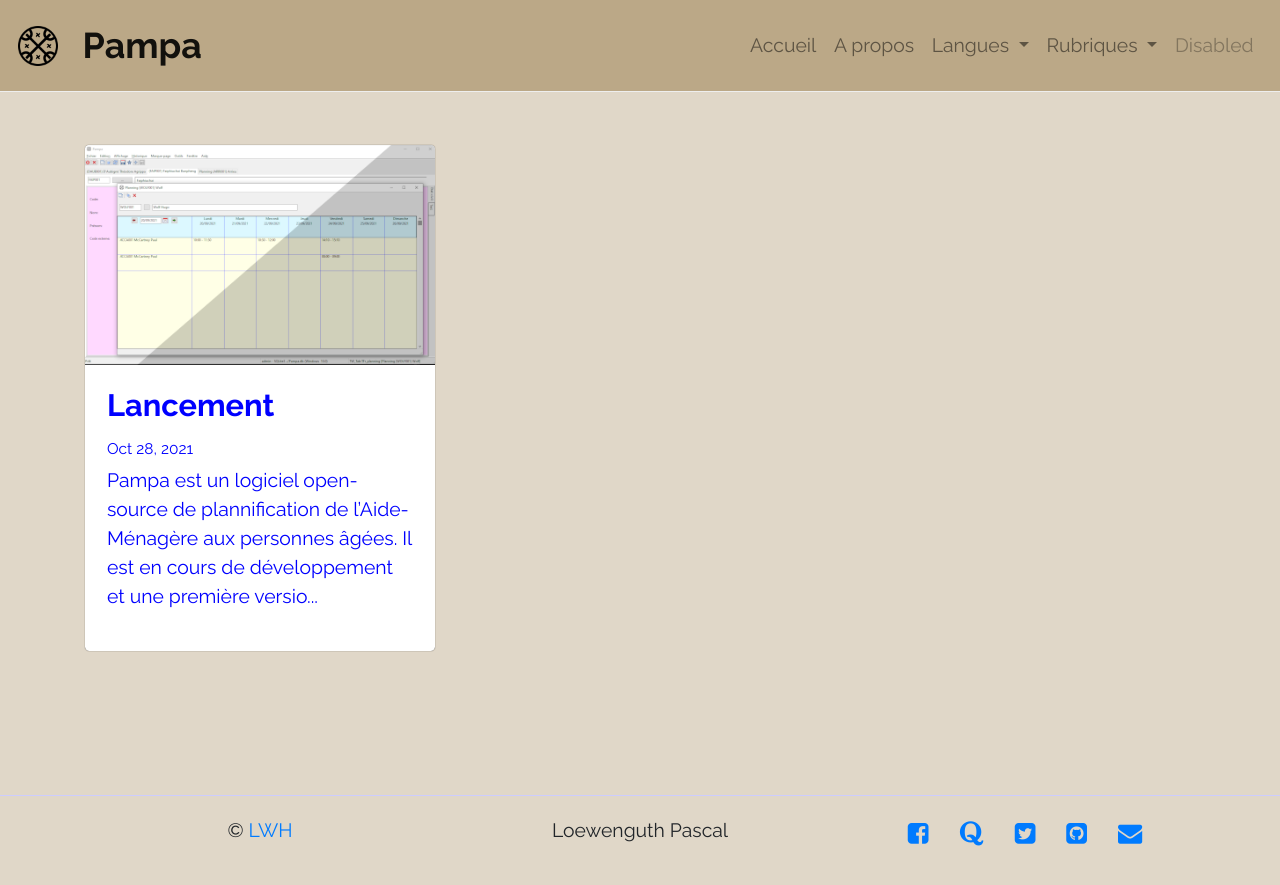
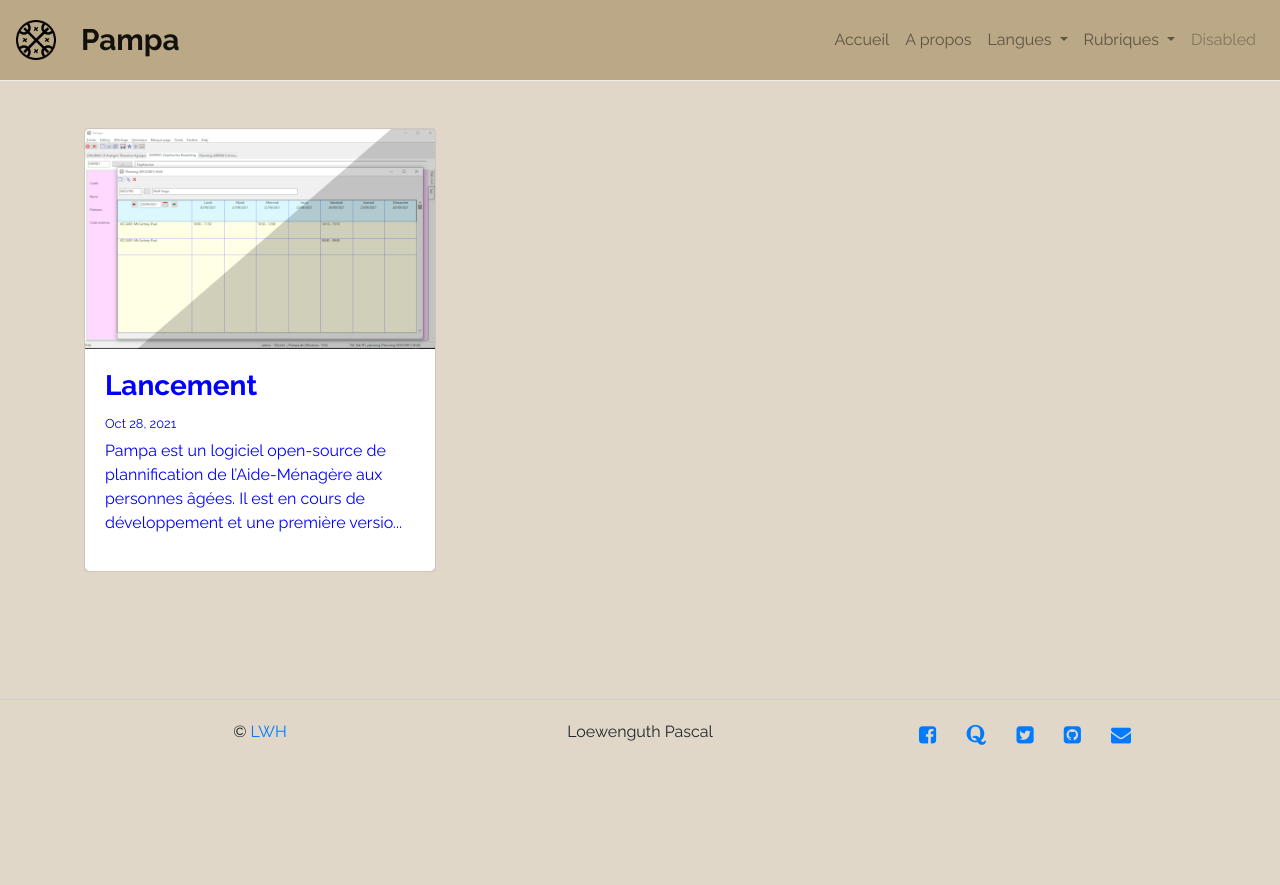
Before and after one commit to LWH-21/Pampa, a Jekyll site: the page built from docs/index.html, in a window 1280 px wide. Shown: the top 885 px of the page. Built offline with Jekyll 4.4.1, drawn with Linux system fonts in a browser that asks for light colours; the list of posts is cut into pages by our own code.

Commit message:
Update main.scss

```diff
--- a/docs/css/main.scss
+++ b/docs/css/main.scss
@@ -6,7 +6,7 @@
 
 // Our variables
 $base-font-family: "Raleway", "Helvetica Neue", Helvetica, Arial, sans-serif;
-$base-font-size: 1.1em;
+$base-font-size: 1em;
 $base-font-weight: 400;
 $small-font-size: $base-font-size * 0.875;
 $base-line-height: 1.5;
```
